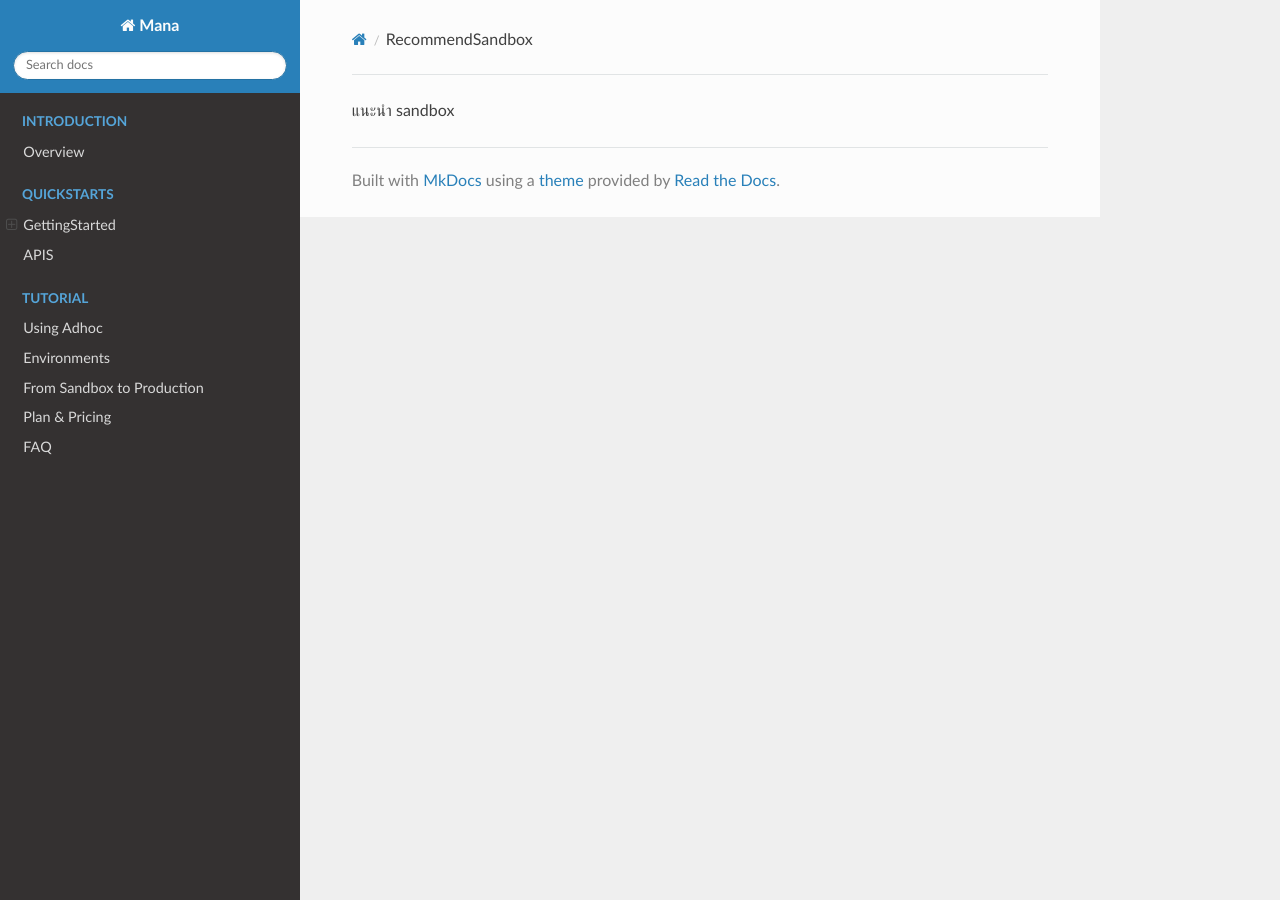
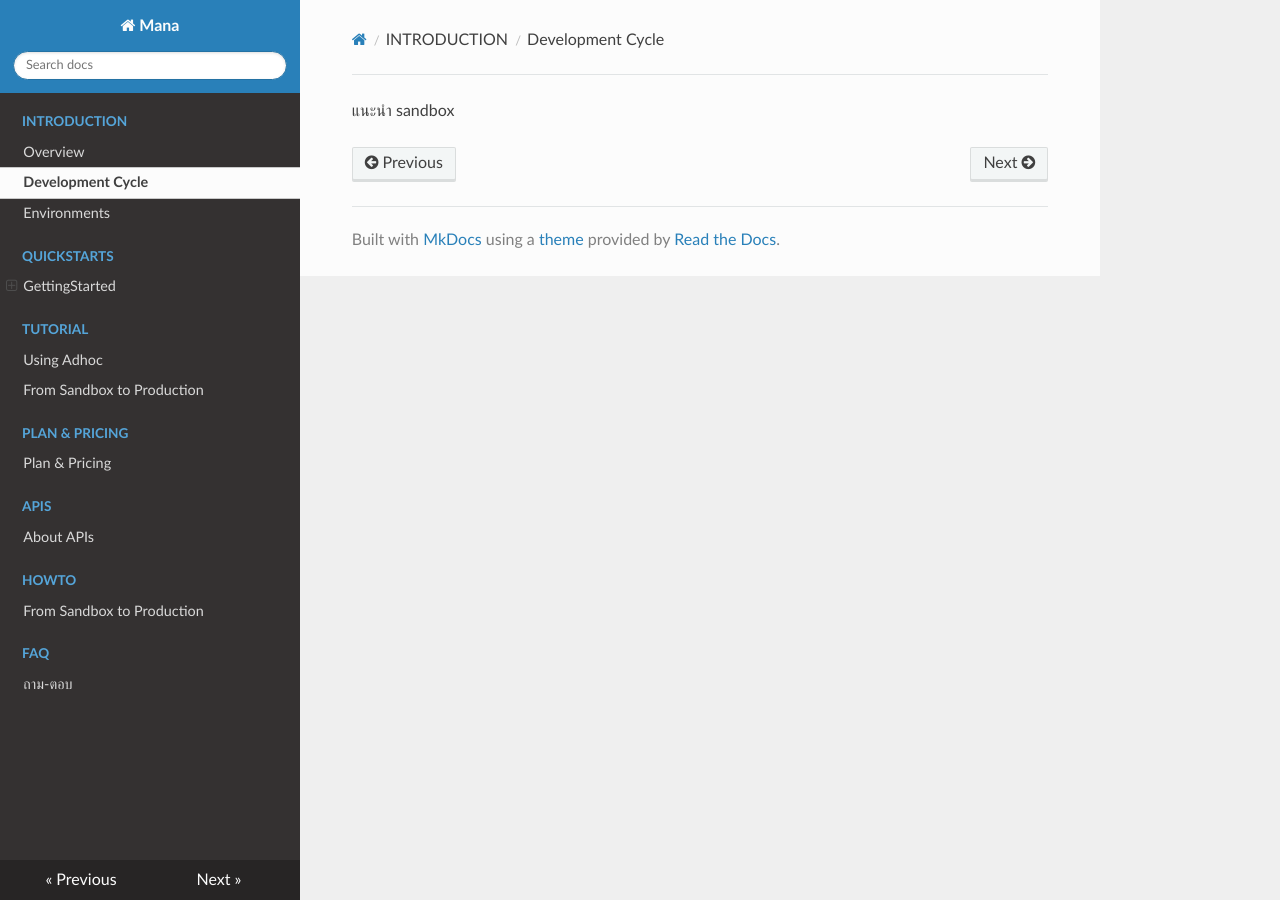
Before and after one commit to group-thes/doc-mana-dev, an MkDocs documentation site: the page built from docs/Introduction/DevelopmentCycle.md, in a window 1280 px wide. Built offline with MkDocs 1.6.1, drawn with Linux system fonts in a browser that asks for light colours; nearby versions of some CDN libraries.

Commit message:
edit yaml for reStructure

```diff
--- a/mkdocs.yml
+++ b/mkdocs.yml
@@ -1,17 +1,22 @@
 site_name: Mana
 nav:
-    - Introduction:
+    - INTRODUCTION:
         - Overview: 'Introduction/Overview.md'
-        # - แนะนำ sandbox: 'Introduction/RecommendSandbox.md'
-    - Quickstarts:
+        - Development Cycle: 'Introduction/DevelopmentCycle.md'
+        - Environments: Introduction/Environments.md
+    - QUICKSTARTS:
         - GettingStarted:
             - ขั้นตอนการสมัครร่วมงานกับมานะ: 'Quickstarts/GettingStarted.md'
             - การเข้าใช้งาน API-Management: 'Quickstarts/step_loginApiM.md'
-        - APIS : 'Quickstarts/APIs.md'
-    - Tutorial:
+    - TUTORIAL:
         - Using Adhoc: Tutorial/Adhoc.md
-        - Environments: Tutorial/Environments.md
         - From Sandbox to Production: Tutorial/FromSandbox2Production.md
-    - Plan & Pricing: 'Plan&Pricing/Plan&Pricing.md'
-    - FAQ: 'FAQ/faq.md'
+    - PLAN & PRICING:
+        - Plan & Pricing: Plan&Pricing/Plan&Pricing.md
+    - APIS:
+        - About APIs: APIs/APIs.md
+    - HOWTO:
+        - From Sandbox to Production: Howto/FromSandbox_Production.md
+    - FAQ:
+        - ถาม-ตอบ: FAQ/faq.md
 theme: readthedocs
```
Also changed, not shown: docs/APIs/APIs.md (renamed from docs/Quickstarts/APIs.md), docs/Howto/FromSandbox_Production.md (added), docs/Introduction/DevelopmentCycle.md (renamed from docs/Introduction/RecommendSandbox.md), docs/Introduction/Environments.md (renamed from docs/Tutorial/Environments.md).
